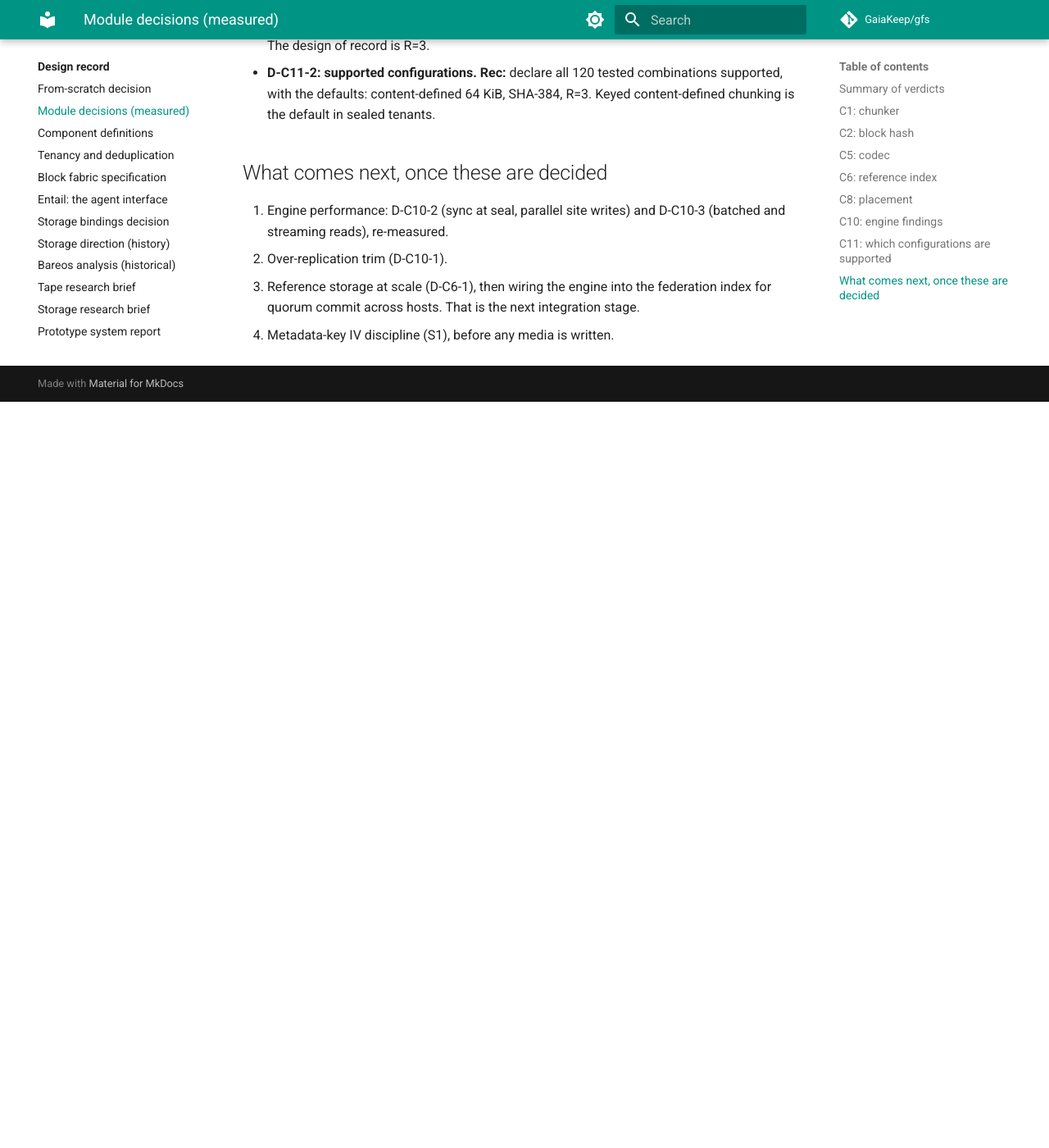
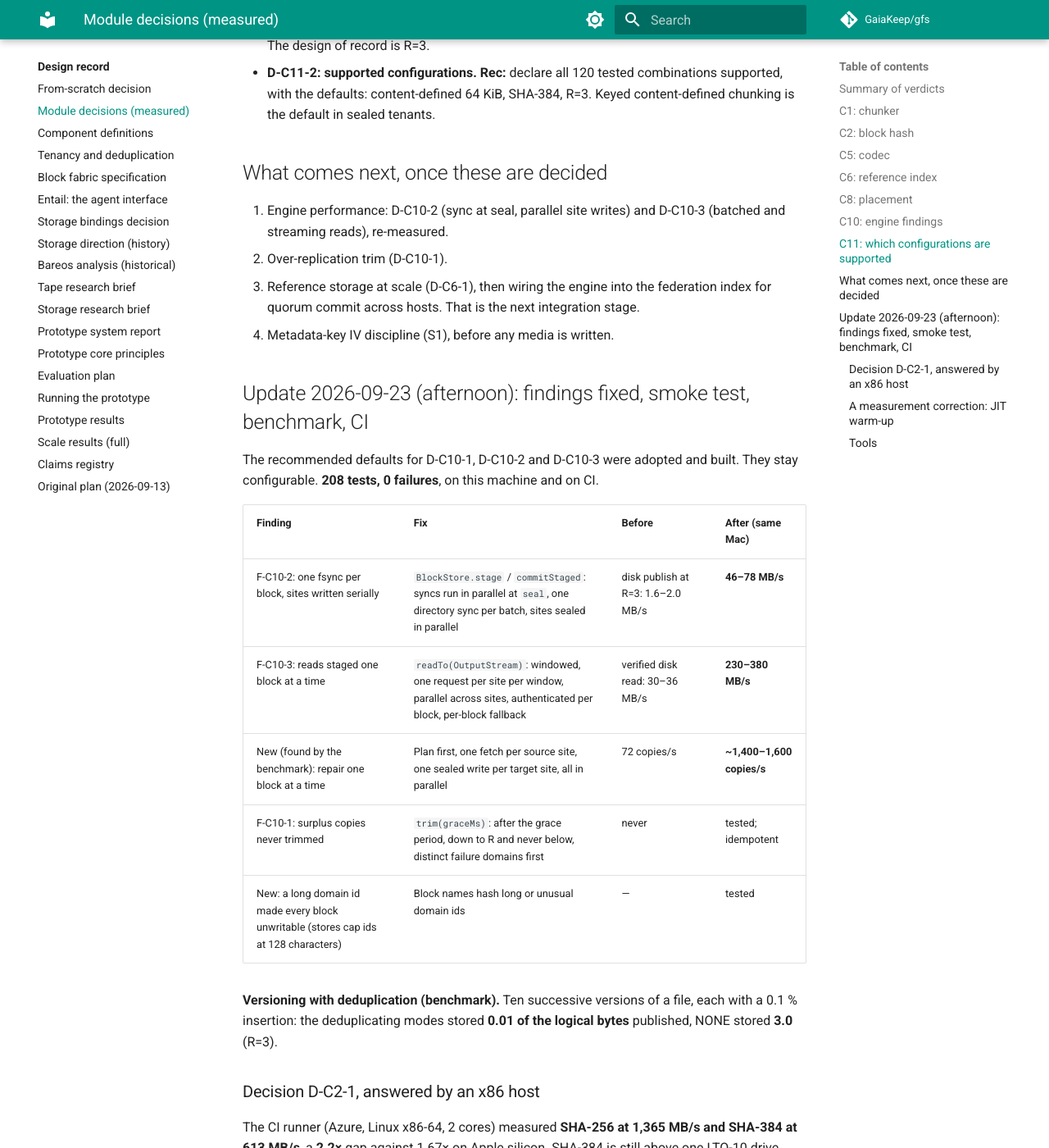
Before and after one commit to GaiaKeep/docs, an MkDocs documentation site: the page built from docs/design/MODULE-DECISIONS.md, in a window 1280 px wide and 1400 px high, scrolled down 5390 px. Shown: the whole window at 82% size. Built offline with MkDocs 1.6.1 and Material for MkDocs 9.7.7, drawn with Linux system fonts in a browser that asks for light colours; comment, search, counter and statistics services are not loaded; before the commit the page ends 5880 px from its top, so only the background shows below that; some of the changed text lies outside the part shown.

Commit message:
Smoke test, benchmark, CI and the measured engine fixes
Co-Authored-By: Claude Opus 5.5 (1M context) <noreply@anthropic.com>

```diff
--- a/docs/design/MODULE-DECISIONS.md
+++ b/docs/design/MODULE-DECISIONS.md
@@ -176,3 +176,47 @@ from.
 3. Reference storage at scale (D-C6-1), then wiring the engine into the federation index for quorum
    commit across hosts. That is the next integration stage.
 4. Metadata-key IV discipline (S1), before any media is written.
+
+## Update 2026-09-23 (afternoon): findings fixed, smoke test, benchmark, CI
+
+The recommended defaults for D-C10-1, D-C10-2 and D-C10-3 were adopted and built. They stay
+configurable. **208 tests, 0 failures**, on this machine and on CI.
+
+| Finding | Fix | Before | After (same Mac) |
+|---|---|---|---|
+| F-C10-2: one fsync per block, sites written serially | `BlockStore.stage` / `commitStaged`: syncs run in parallel at `seal`, one directory sync per batch, sites sealed in parallel | disk publish at R=3: 1.6–2.0 MB/s | **46–78 MB/s** |
+| F-C10-3: reads staged one block at a time | `readTo(OutputStream)`: windowed, one request per site per window, parallel across sites, authenticated per block, per-block fallback | verified disk read: 30–36 MB/s | **230–380 MB/s** |
+| New (found by the benchmark): repair one block at a time | Plan first, one fetch per source site, one sealed write per target site, all in parallel | 72 copies/s | **~1,400–1,600 copies/s** |
+| F-C10-1: surplus copies never trimmed | `trim(graceMs)`: after the grace period, down to R and never below, distinct failure domains first | never | tested; idempotent |
+| New: a long domain id made every block unwritable (stores cap ids at 128 characters) | Block names hash long or unusual domain ids | — | tested |
+
+**Versioning with deduplication (benchmark).** Ten successive versions of a file, each with a 0.1 %
+insertion: the deduplicating modes stored **0.01 of the logical bytes** published, NONE stored **3.0**
+(R=3).
+
+### Decision D-C2-1, answered by an x86 host
+
+The CI runner (Azure, Linux x86-64, 2 cores) measured **SHA-256 at 1,365 MB/s and SHA-384 at
+613 MB/s**, a **2.2×** gap against 1.67× on Apple silicon. SHA-384 is still above one LTO-10 drive
+(400 MB/s) on a single core, with less headroom than the laptop suggested. Hashing parallelises per
+block, so a many-core server has room to spare. The recommendation to keep SHA-384 stands, now on
+x86 evidence. The DGX run (job 221777) adds a server-class x86 figure.
+
+### A measurement correction: JIT warm-up
+
+The benchmark's first codec figure (269 MB/s) was a measurement artifact, not a regression. The
+codec seals at **103 MB/s cold** and reaches **~1,100 MB/s after ~3,000 seals (~200 MB)** in the
+same JVM, and JDK 21 and 23 are identical once warm. The benchmark now warms up the primitives and
+the whole engine path before measuring, and reports steady state (1,043 MB/s), because a storage
+server runs warm. The first ~200 MB after a process starts are slower, and that should be expected
+after every restart.
+
+### Tools
+
+- `eval/gfs-core.sh smoke [dir] [fs|mem] [--attest]` runs 25 checks end to end on real sites and
+  exits 0 or 1. It passes 25/25 on disk (3.4 s) and in RAM (0.5 s), and runs in every build.
+- `eval/gfs-core.sh bench [...]` measures primitives, publish and read, versioning, repair and scrub,
+  and writes JSON to `eval/results/bench/`.
+- Both are classes in the bundle (`io.cresco.gfs.core.tools`), so they run on any deployment host.
+- CI (`.github/workflows/test.yml`) runs the suite, the wire-contract lint, the smoke test and a
+  small benchmark on every push, and uploads the results. The first run passed.
```
Also changed, not shown: docs/built/harnesses.md (+19 -0 lines), docs/built/status.md (+1 -1 lines).
